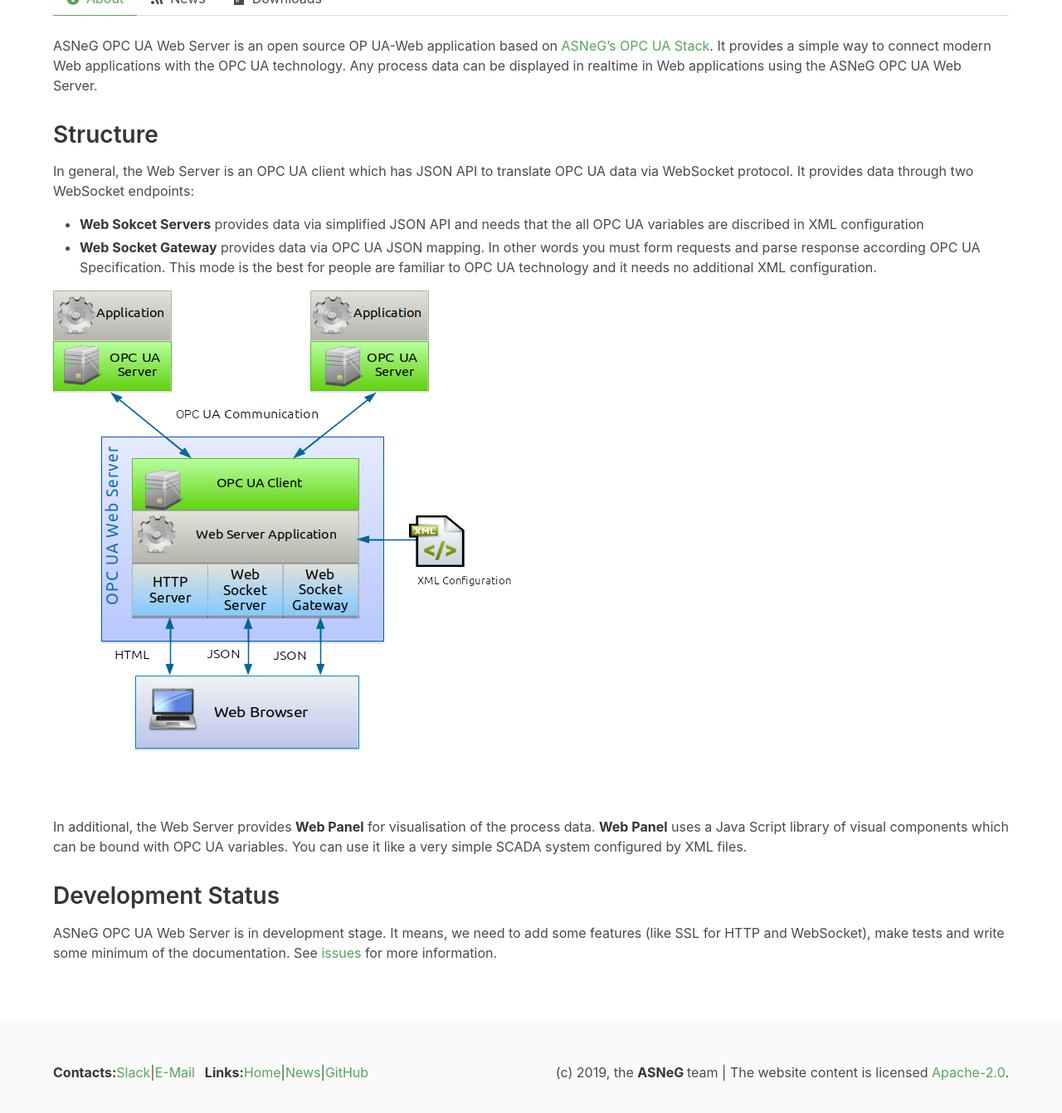
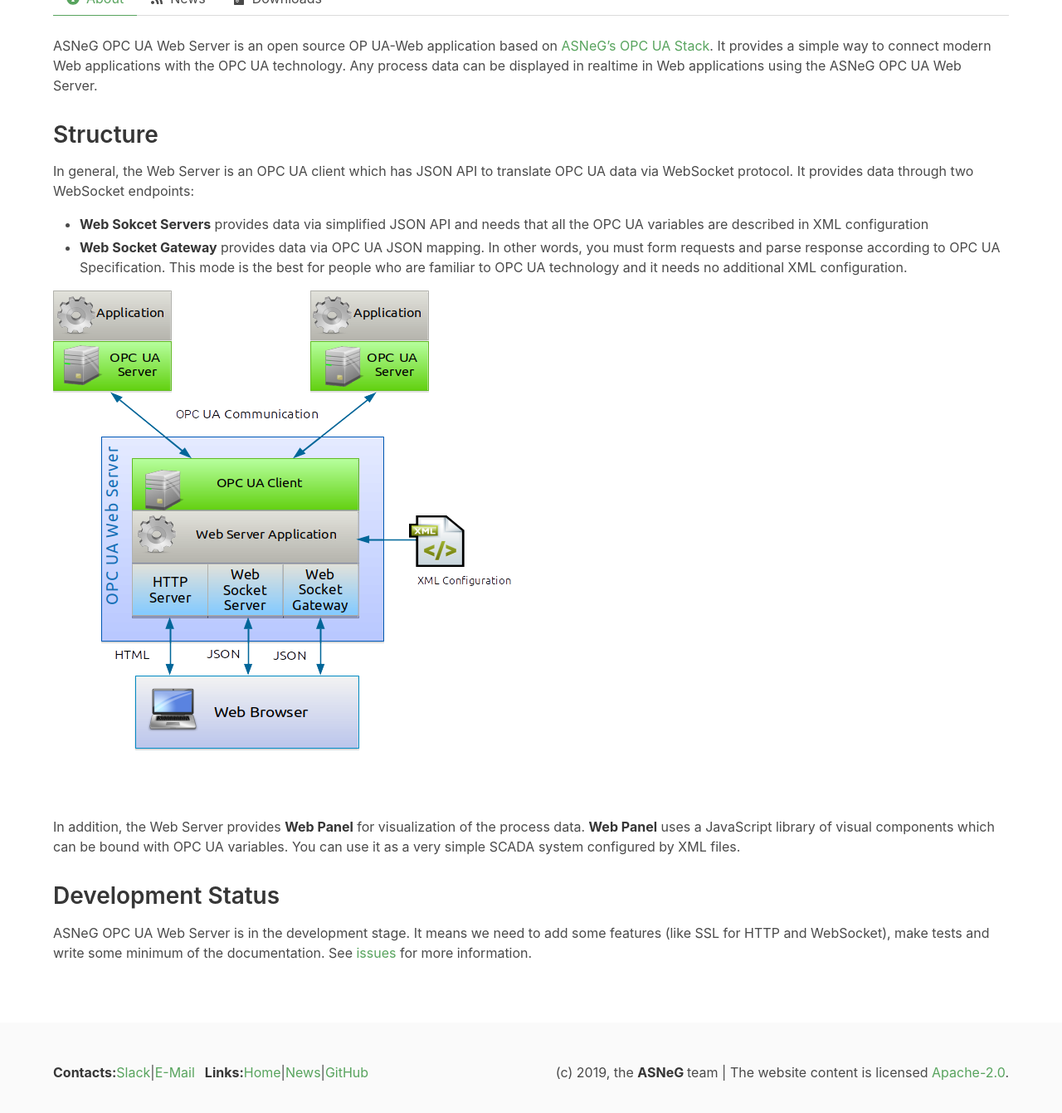
Before and after one commit to ASNeG/ASNeG.github.io, a Jekyll site: the page built from projects/opcuawebserver.md, in a window 1280 px wide and 1400 px high, scrolled down 319 px. Shown: the top 1341 px of the window at 83% size. Built offline with Jekyll 4.4.1, drawn with Linux system fonts in a browser that asks for light colours; nearby versions of some CDN libraries.

Commit message:
fix grammar errors

```diff
--- a/projects/opcuawebserver.md
+++ b/projects/opcuawebserver.md
@@ -15,26 +15,23 @@
   In general, the Web Server is an OPC UA client which has JSON API to translate OPC UA data via WebSocket protocol.
   It provides data through two WebSocket endpoints:
 
-  * **Web Sokcet Servers** provides data via simplified JSON API and needs that the all OPC UA variables are
-  discribed in XML configuration
-  * **Web Socket Gateway** provides data via OPC UA JSON mapping. In other words you must form requests and parse
-  response according OPC UA Specification. This mode is the best for people are familiar to OPC UA technology and it
+  * **Web Sokcet Servers** provides data via simplified JSON API and needs that all the  OPC UA variables are
+  described in XML configuration
+  * **Web Socket Gateway** provides data via OPC UA JSON mapping. In other words, you must form requests and parse response according to OPC UA Specification. This mode is the best for people who are familiar to OPC UA technology and it
   needs no additional XML configuration.
 
   ![OPC UA Web Server Structure](/images/opcuawebserver_structure.png)
 
-  In additional, the Web Server provides **Web Panel** for visualisation of the process data. **Web Panel** uses
-  a Java Script library of visual components which can be bound with OPC UA variables. You can use it like a very
+  In addition, the Web Server provides **Web Panel** for visualization of the process data. **Web Panel** uses a JavaScript library of visual components which can be bound with OPC UA variables. You can use it as a very
   simple SCADA system configured by XML files.
 
 
   ## Development Status
 
-  ASNeG OPC UA Web Server is in development stage. It means, we need to add some features (like SSL for HTTP and WebSocket),
+  ASNeG OPC UA Web Server is in the development stage. It means we need to add some features (like SSL for HTTP and WebSocket),
   make tests and write some minimum of the documentation. See [issues](https://github.com/ASNeG/OpcUaWebServer/issues) for
   more information.
 
 github_repo: ASNeG/OpcUaWebServer
 rtd_name: opcuawebserver
-releases:
 ---
```
